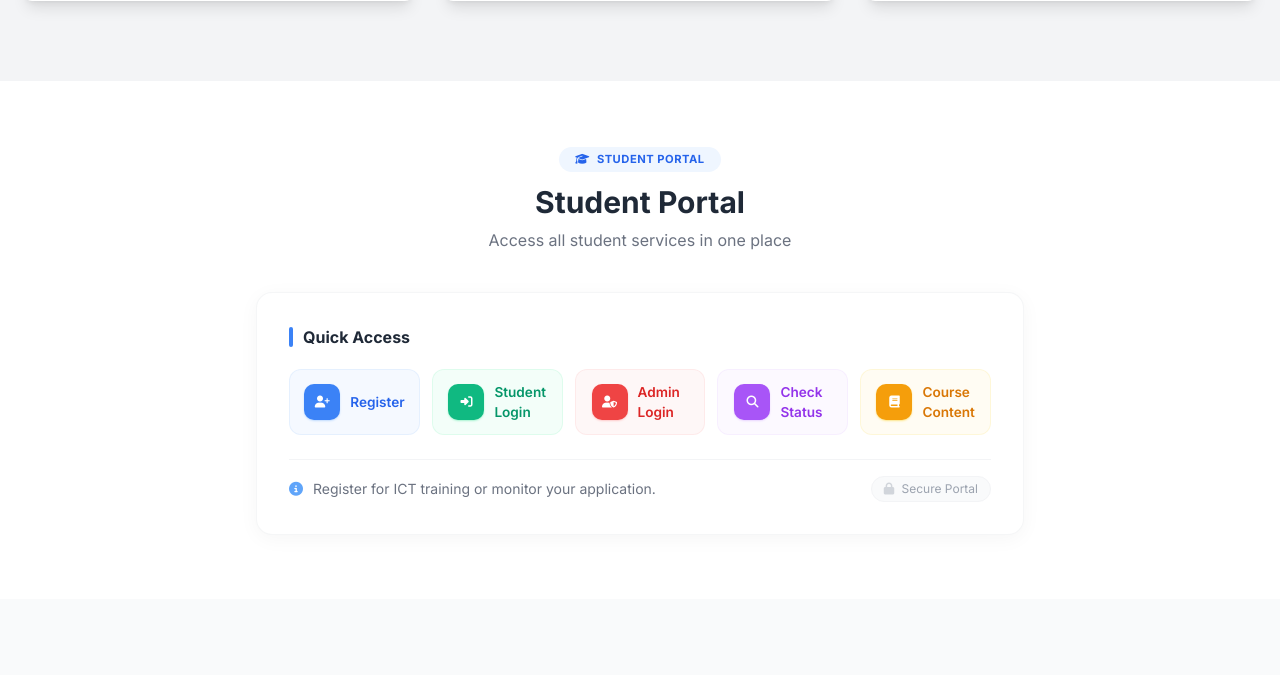
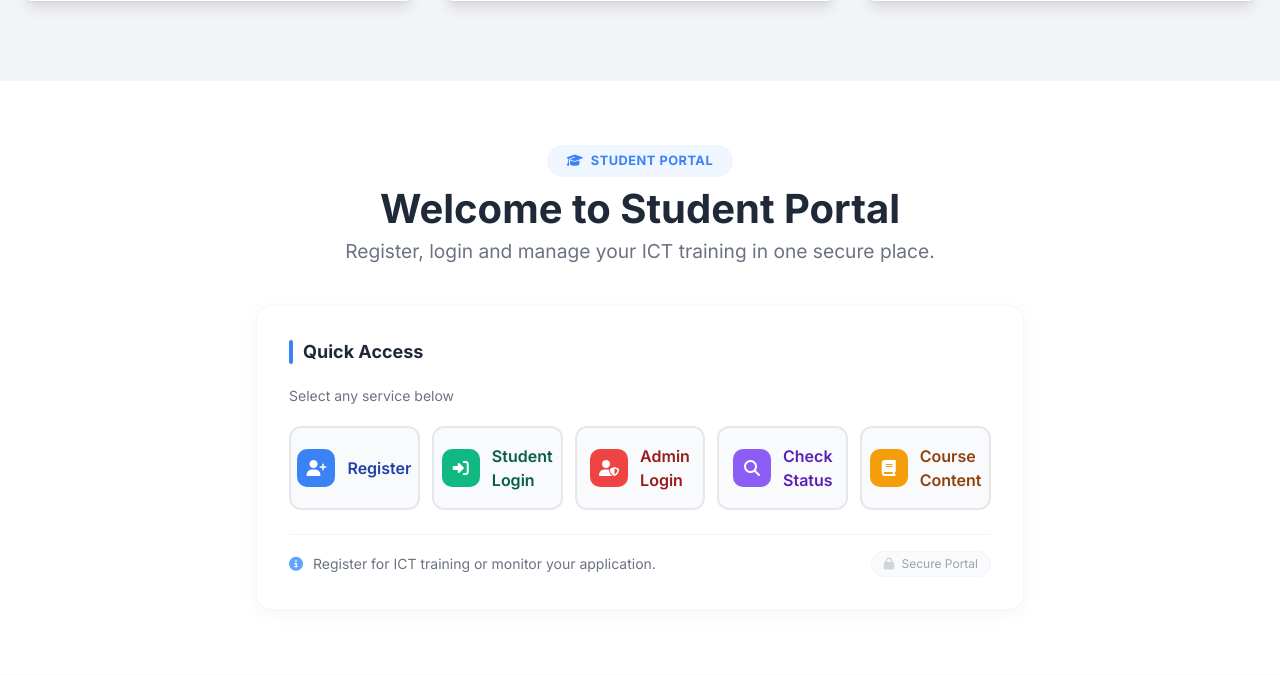
Before and after one commit to musalkazimoto/kazimoto-training, a Flask app: page / in a window 1280 px wide. Shown: the part 2534-3209 px from the top of the page. Run offline with Flask 3, Linux system fonts and the light colour scheme; some libraries are stand-ins or nearby versions.

Commit message:
Refactor student portal styles and structure

```diff
--- a/templates/index.html
+++ b/templates/index.html
@@ -56,44 +56,79 @@
             100% { opacity: 1; transform: translateY(0); }
         }
 
-        /* ===== STUDENT PORTAL STYLES (Minimal) ===== */
+        /* ===== STUDENT PORTAL STYLES ===== */
         .portal-card {
+            background: #f9fafb;
+            border: 2px solid #e5e7eb;
+            border-radius: 12px;
+            padding: 16px 20px;
+            display: flex;
+            align-items: center;
+            justify-content: center;
+            gap: 12px;
+            font-weight: 600;
+            font-size: 1rem;
+            color: #374151;
             transition: all 0.25s ease;
-            border: 1px solid #f0f2f5;
+            text-decoration: none;
         }
 
         .portal-card:hover {
-            transform: translateY(-3px);
-            border-color: #e5e7eb;
+            border-color: #3b82f6;
+            background: #ffffff;
+            box-shadow: 0 0 0 4px rgba(59, 130, 246, 0.08);
+            transform: translateY(-2px);
         }
 
         .portal-card .icon-circle {
-            width: 36px;
-            height: 36px;
+            width: 38px;
+            height: 38px;
             border-radius: 10px;
             display: flex;
             align-items: center;
             justify-content: center;
             flex-shrink: 0;
-            transition: transform 0.25s ease;
         }
 
-        .portal-card:hover .icon-circle {
-            transform: scale(1.05);
+        .portal-card .icon-circle i {
+            font-size: 1rem;
+            color: white;
         }
 
         .portal-card .portal-label {
-            font-size: 0.85rem;
             font-weight: 600;
+            font-size: 1rem;
         }
 
+        /* Individual card colors */
+        .portal-card.register:hover { border-color: #3b82f6; }
+        .portal-card.register .icon-circle { background: #3b82f6; }
+        .portal-card.register .portal-label { color: #1e40af; }
+
+        .portal-card.login:hover { border-color: #10b981; }
+        .portal-card.login .icon-circle { background: #10b981; }
+        .portal-card.login .portal-label { color: #065f46; }
+
+        .portal-card.admin:hover { border-color: #ef4444; }
+        .portal-card.admin .icon-circle { background: #ef4444; }
+        .portal-card.admin .portal-label { color: #991b1b; }
+
+        .portal-card.status:hover { border-color: #8b5cf6; }
+        .portal-card.status .icon-circle { background: #8b5cf6; }
+        .portal-card.status .portal-label { color: #5b21b6; }
+
+        .portal-card.course:hover { border-color: #f59e0b; }
+        .portal-card.course .icon-circle { background: #f59e0b; }
+        .portal-card.course .portal-label { color: #92400e; }
+
+        /* Section badge */
         .section-badge {
             display: inline-block;
             background: #eff6ff;
-            color: #2563eb;
-            font-size: 0.7rem;
+            color: #3b82f6;
+            font-size: 0.8rem;
             font-weight: 700;
-            padding: 4px 16px;
+            padding: 6px 20px;
             border-radius: 50px;
             letter-spacing: 0.5px;
             text-transform: uppercase;
@@ -187,20 +222,25 @@
             margin: 0 auto;
         }
 
+        /* Media Queries */
         @media (max-width: 640px) {
             .portal-grid {
                 grid-template-columns: 1fr 1fr !important;
                 gap: 10px !important;
             }
             .portal-card {
-                padding: 12px 14px !important;
+                padding: 14px 16px;
+                font-size: 0.9rem;
             }
             .portal-card .icon-circle {
-                width: 30px;
-                height: 30px;
+                width: 32px;
+                height: 32px;
+            }
+            .portal-card .icon-circle i {
+                font-size: 0.85rem;
             }
             .portal-card .portal-label {
-                font-size: 0.75rem;
+                font-size: 0.9rem;
             }
             .about-text {
                 font-size: 1rem;
@@ -311,7 +351,7 @@
         <div class="container mx-auto px-6">
             <h2 class="text-5xl font-bold text-center text-gray-800 mb-12 fade-in">My Services</h2>
             <div class="grid grid-cols-1 md:grid-cols-2 lg:grid-cols-3 gap-8">
-                <!-- Services -->
+                <!-- Services (kept the same) -->
                 <div class="bg-white p-6 rounded-lg shadow-lg hover:shadow-xl transition duration-300 fade-in">
                     <div class="text-blue-600 text-4xl mb-4">
                         <svg xmlns="http://www.w3.org/2000/svg" fill="none" viewBox="0 0 24 24" stroke="currentColor"><path stroke-linecap="round" stroke-linejoin="round" stroke-width="2" d="M5 12h14M5 12a2 2 0 01-2-2V6a2 2 0 012-2h14a2 2 0 012 2v4a2 2 0 01-2 2M5 12a2 2 0 00-2 2v4a2 2 0 002 2h14a2 2 0 002-2v-4a2 2 0 00-2-2m-2-4h.01M17 16h.01" /></svg>
@@ -358,74 +398,78 @@
         </div>
     </section>
 
-    <!-- ===== STUDENT PORTAL SECTION (Minimal Style) ===== -->
+    <!-- ===== STUDENT PORTAL SECTION ===== -->
     <section id="student-portal" class="py-16 bg-white">
         <div class="container mx-auto px-6">
             <div class="text-center mb-10">
                 <span class="section-badge fade-in">
                     <i class="fas fa-graduation-cap mr-1"></i> Student Portal
                 </span>
-                <h2 class="text-3xl font-bold text-gray-800 mt-3 fade-in">
-                    Student Portal
+                <h2 class="portal-title text-4xl font-bold text-gray-800 mt-3 fade-in">
+                    Welcome to Student Portal
                 </h2>
-                <p class="text-gray-500 mt-2 fade-in">Access all student services in one place</p>
+                <p class="portal-subtitle text-xl text-gray-500 mt-2 fade-in">
+                    Register, login and manage your ICT training in one secure place.
+                </p>
             </div>
 
             <div class="max-w-3xl mx-auto">
                 <div class="bg-white rounded-2xl p-8 shadow-[0_4px_20px_rgba(0,0,0,0.04)] border border-gray-100/80 hover:shadow-[0_8px_40px_rgba(0,0,0,0.06)] transition-all duration-300 fade-in">
 
-                    <h3 class="text-base font-bold text-gray-800 mb-5 flex items-center gap-2.5">
-                        <span class="w-1 h-5 bg-blue-500 rounded-full"></span>
+                    <h3 class="text-lg font-bold text-gray-800 mb-5 flex items-center gap-2.5">
+                        <span class="w-1 h-6 bg-blue-500 rounded-full"></span>
                         Quick Access
                     </h3>
+                    <p class="text-gray-500 text-sm mb-5">Select any service below</p>
 
                     <div class="grid grid-cols-2 md:grid-cols-5 gap-3 portal-grid">
                         <!-- Register -->
                         <a href="{{ url_for('student_register') }}"
-                           class="portal-card flex items-center justify-center gap-2.5 px-4 py-3 rounded-xl bg-blue-50/60 text-blue-600 font-semibold text-sm border border-blue-100/60 hover:bg-blue-100/60 hover:border-blue-200 hover:-translate-y-0.5 transition-all duration-200">
-                            <span class="icon-circle bg-blue-500 shadow-sm shadow-blue-200">
-                                <i class="fas fa-user-plus text-white text-xs"></i>
+                           class="portal-card register">
+                            <span class="icon-circle">
+                                <i class="fas fa-user-plus"></i>
                             </span>
                             <span class="portal-label">Register</span>
                         </a>
 
                         <!-- Student Login -->
                         <a href="{{ url_for('student_login') }}"
-                           class="portal-card flex items-center justify-center gap-2.5 px-4 py-3 rounded-xl bg-emerald-50/60 text-emerald-600 font-semibold text-sm border border-emerald-100/60 hover:bg-emerald-100/60 hover:border-emerald-200 hover:-translate-y-0.5 transition-all duration-200">
-                            <span class="icon-circle bg-emerald-500 shadow-sm shadow-emerald-200">
-                                <i class="fas fa-sign-in-alt text-white text-xs"></i>
+                           class="portal-card login">
+                            <span class="icon-circle">
+                                <i class="fas fa-sign-in-alt"></i>
                             </span>
                             <span class="portal-label">Student Login</span>
                         </a>
 
                         <!-- Admin Login -->
                         <a href="{{ url_for('admin_login') }}"
-                           class="portal-card flex items-center justify-center gap-2.5 px-4 py-3 rounded-xl bg-red-50/60 text-red-600 font-semibold text-sm border border-red-100/60 hover:bg-red-100/60 hover:border-red-200 hover:-translate-y-0.5 transition-all duration-200">
-                            <span class="icon-circle bg-red-500 shadow-sm shadow-red-200">
-                                <i class="fas fa-user-shield text-white text-xs"></i>
+                           class="portal-card admin">
+                            <span class="icon-circle">
+                                <i class="fas fa-user-shield"></i>
                             </span>
                             <span class="portal-label">Admin Login</span>
                         </a>
 
                         <!-- Check Status -->
                         <a href="{{ url_for('check_status') }}"
-                           class="portal-card flex items-center justify-center gap-2.5 px-4 py-3 rounded-xl bg-purple-50/60 text-purple-600 font-semibold text-sm border border-purple-100/60 hover:bg-purple-100/60 hover:border-purple-200 hover:-translate-y-0.5 transition-all duration-200">
-                            <span class="icon-circle bg-purple-500 shadow-sm shadow-purple-200">
-                                <i class="fas fa-search text-white text-xs"></i>
+                           class="portal-card status">
+                            <span class="icon-circle">
+                                <i class="fas fa-search"></i>
                             </span>
                             <span class="portal-label">Check Status</span>
                         </a>
 
                         <!-- Course Content -->
                         <a href="#courses"
-                           class="portal-card flex items-center justify-center gap-2.5 px-4 py-3 rounded-xl bg-amber-50/60 text-amber-600 font-semibold text-sm border border-amber-100/60 hover:bg-amber-100/60 hover:border-amber-200 hover:-translate-y-0.5 transition-all duration-200">
-                            <span class="icon-circle bg-amber-500 shadow-sm shadow-amber-200">
-                                <i class="fas fa-book text-white text-xs"></i>
+                           class="portal-card course">
+                            <span class="icon-circle">
+                                <i class="fas fa-book"></i>
                             </span>
                             <span class="portal-label">Course Content</span>
                         </a>
                     </div>
 
+                    <!-- Footer -->
                     <div class="mt-6 pt-4 border-t border-gray-100 flex items-center justify-between flex-wrap gap-3">
                         <p class="text-sm text-gray-500">
                             <i class="fas fa-info-circle text-blue-400 mr-1.5"></i>
@@ -452,7 +496,7 @@
             </div>
 
             <div class="course-grid">
-                <!-- Networking Essentials -->
+                <!-- Course 1: Networking Essentials -->
                 <a href="{{ url_for('course_networking') }}" class="course-card fade-in">
                     <div class="course-icon" style="background: linear-gradient(135deg, #3b82f6, #2563eb);">
                         <i class="fas fa-network-wired"></i>
@@ -462,7 +506,7 @@
                     <span class="arrow">View Course <i class="fas fa-arrow-right"></i></span>
                 </a>
 
-                <!-- Software Development -->
+                <!-- Course 2: Software Development -->
                 <a href="#" class="course-card fade-in">
                     <div class="course-icon" style="background: linear-gradient(135deg, #10b981, #059669);">
                         <i class="fas fa-code"></i>
@@ -472,7 +516,7 @@
                     <span class="arrow">Coming Soon <i class="fas fa-arrow-right"></i></span>
                 </a>
 
-                <!-- Artificial Intelligence -->
+                <!-- Course 3: Artificial Intelligence -->
                 <a href="#" class="course-card fade-in">
                     <div class="course-icon" style="background: linear-gradient(135deg, #8b5cf6, #7c3aed);">
                         <i class="fas fa-robot"></i>
@@ -482,7 +526,7 @@
                     <span class="arrow">Coming Soon <i class="fas fa-arrow-right"></i></span>
                 </a>
 
-                <!-- Cybersecurity -->
+                <!-- Course 4: Cybersecurity -->
                 <a href="#" class="course-card fade-in">
                     <div class="course-icon" style="background: linear-gradient(135deg, #ef4444, #dc2626);">
                         <i class="fas fa-shield-alt"></i>
@@ -492,7 +536,7 @@
                     <span class="arrow">Coming Soon <i class="fas fa-arrow-right"></i></span>
                 </a>
 
-                <!-- Full Stack Web Development -->
+                <!-- Course 5: Full Stack Web Development -->
                 <a href="#" class="course-card fade-in">
                     <div class="course-icon" style="background: linear-gradient(135deg, #f59e0b, #d97706);">
                         <i class="fas fa-laptop-code"></i>
@@ -502,7 +546,7 @@
                     <span class="arrow">Coming Soon <i class="fas fa-arrow-right"></i></span>
                 </a>
 
-                <!-- Linux Server Administration -->
+                <!-- Course 6: Linux Server Administration -->
                 <a href="#" class="course-card fade-in">
                     <div class="course-icon" style="background: linear-gradient(135deg, #06b6d4, #0891b2);">
                         <i class="fab fa-linux"></i>
```
